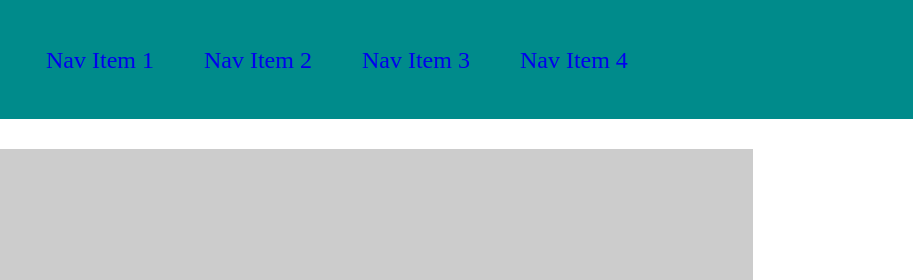
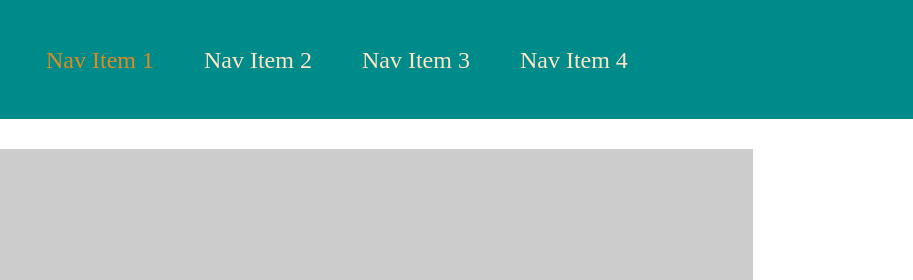
Before and after one commit to crystal-leesj/wirefame-exercise, a plain HTML site: page index.html in a window 1280 px wide. In both pictures the pointer is over the link "Nav Item 1". Shown: the top 280 px of the page, 367-1280 px from the left. Drawn offline with Linux system fonts and the light colour scheme; placeholder pictures from the web are drawn by us.

Commit message:
Decorate the nav items

```diff
--- a/css/style.css
+++ b/css/style.css
@@ -33,6 +33,11 @@ nav ul li a {
   text-align: center;
   text-decoration: none;
   font-size: 1.5em;
+  color: bisque;
+}
+
+nav ul li a:hover {
+  color: rgb(224, 137, 31);
 }
 
 section img {
@@ -82,7 +87,7 @@ button {
 }
 
 button:hover {
-  background-color: #192f1a
+  background-color: #192f1a;
 }
 
 footer {
```
